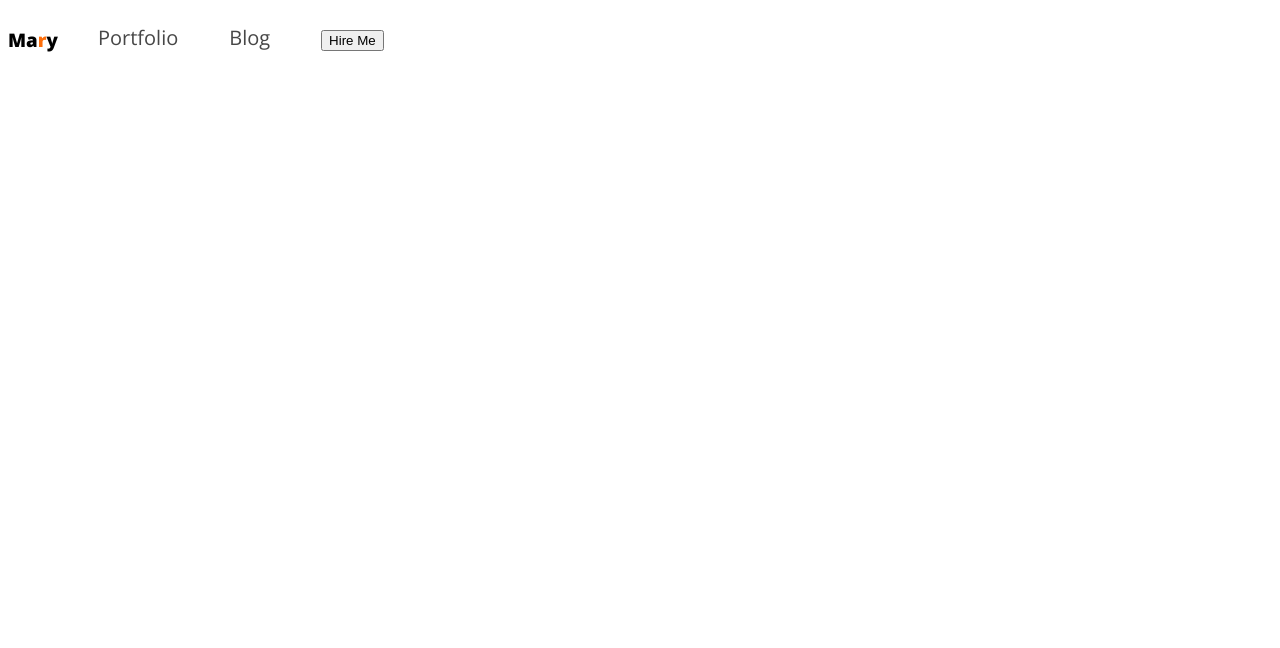
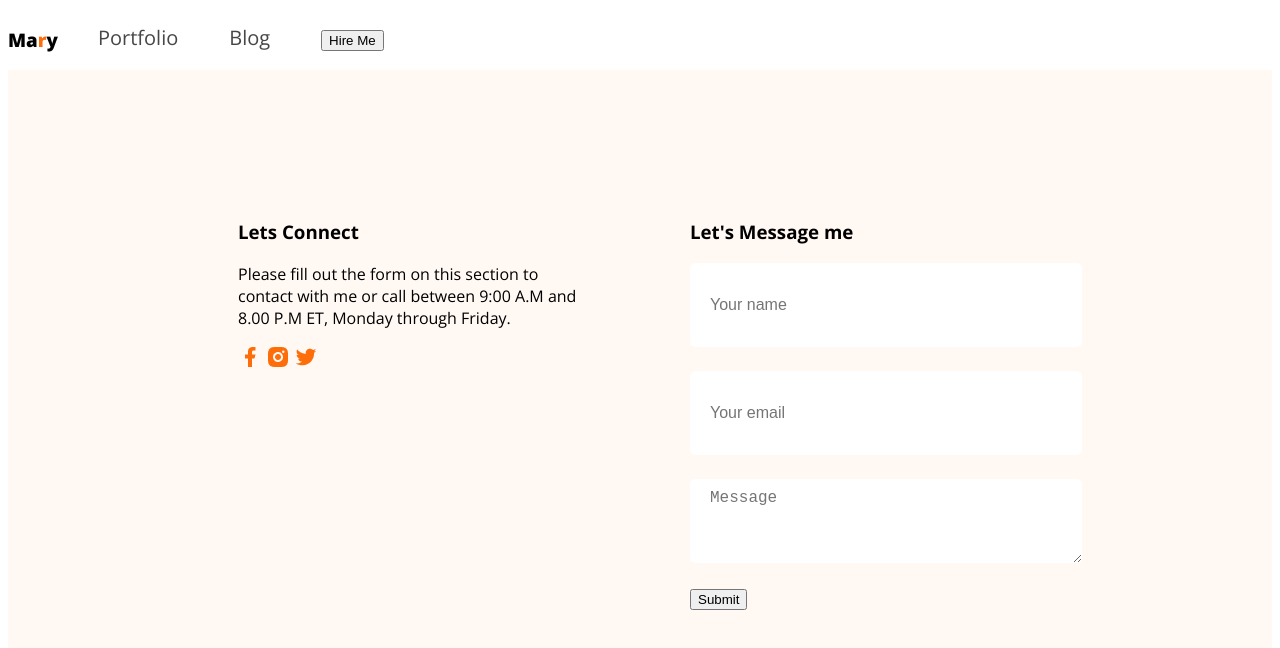
Before and after one commit to saumittras/web-developer-portfolio, a plain HTML site: page index.html in a window 1280 px wide. Drawn offline with nearby package versions, Linux system fonts and the light colour scheme.

Commit message:
Footer Section Added

```diff
--- a/index.html
+++ b/index.html
@@ -20,6 +20,34 @@
       </nav>
     </header>
     <main></main>
-    <footer></footer>
+    <footer class="secondary-bg">
+      <div class="footer-column">
+        <h3 class="section-title">Lets Connect</h3>
+        <p>
+          Please fill out the form on this section to contact with me or call
+          between 9:00 A.M and 8.00 P.M ET, Monday through Friday.
+        </p>
+        <div>
+          <a href=""><img src="images/icons/facebook.png" alt="" /></a>
+          <a href=""><img src="images/icons/insta.png" alt="" /></a>
+          <a href=""><img src="images/icons/twitter.png" alt="" /></a>
+        </div>
+      </div>
+      <div class="footer-column">
+        <h3 class="section-title">Let's Message me</h3>
+        <form action="">
+          <input type="text" name="" id="" placeholder="Your name" />
+          <input type="email" name="" id="" placeholder="Your email" />
+          <textarea
+            name=""
+            id=""
+            placeholder="Message"
+            rows="20"
+            cols="30"
+          ></textarea>
+          <input class="btn-primary" type="button" value="Submit" />
+        </form>
+      </div>
+    </footer>
   </body>
 </html>
--- a/styles/portfolio.css
+++ b/styles/portfolio.css
@@ -11,6 +11,9 @@
 /* Shared Style */
 .text-prymary {
   color: #fd6e0a;
+}
+.secondary-bg {
+  background-color: #fff8f3;
 }
 /* Nav Styles */
 
@@ -36,3 +39,27 @@ nav ul li a {
 nav ul {
   display: flex;
 }
+
+/* Footer Styles */
+footer {
+  padding: 130px 230px;
+  display: flex;
+  gap: 100px;
+}
+.footer-column {
+  width: 50%;
+}
+
+footer input[type="text"],
+footer input[type="email"],
+footer textarea {
+  height: 64px;
+  border-radius: 5px;
+  background-color: white;
+  display: block;
+  padding: 10px 20px;
+  margin-bottom: 24px;
+  border: none;
+  width: 100%;
+  font-size: 16px;
+}
```
